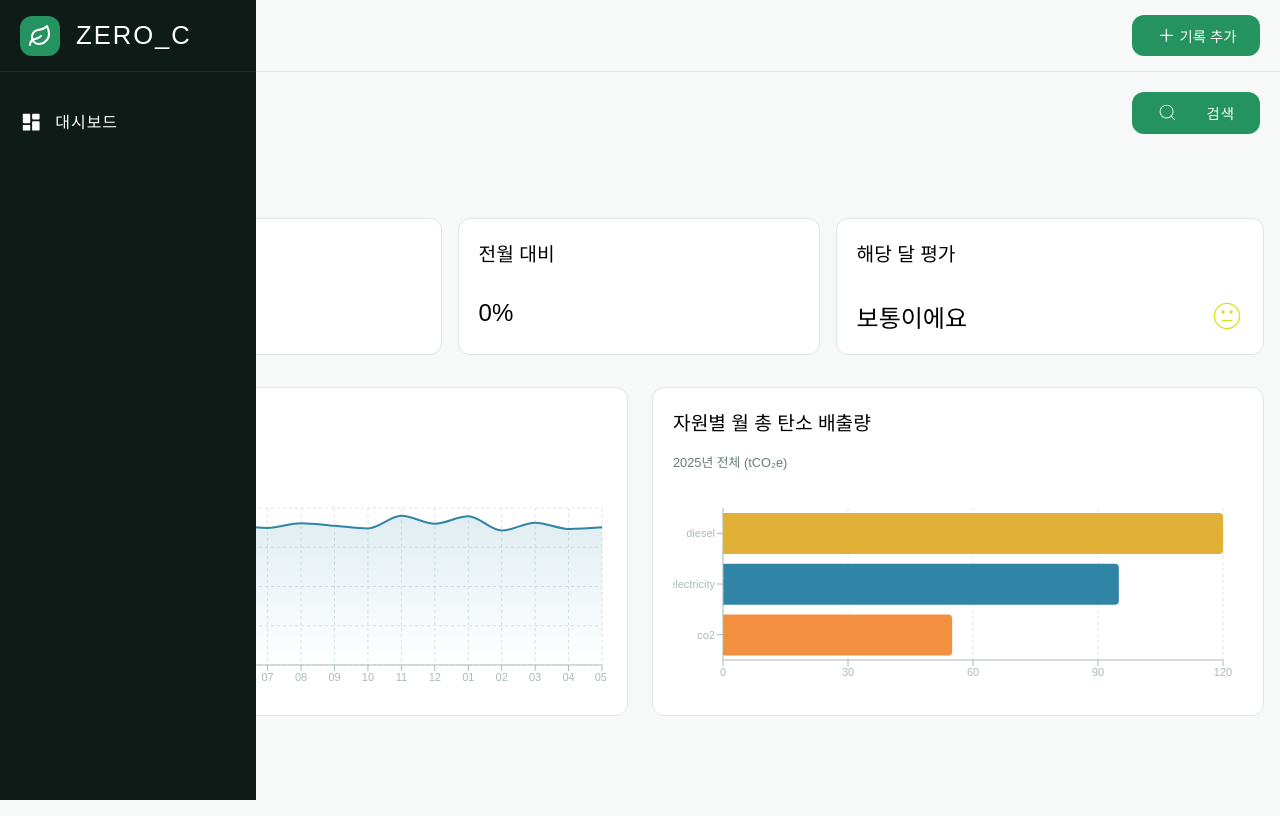
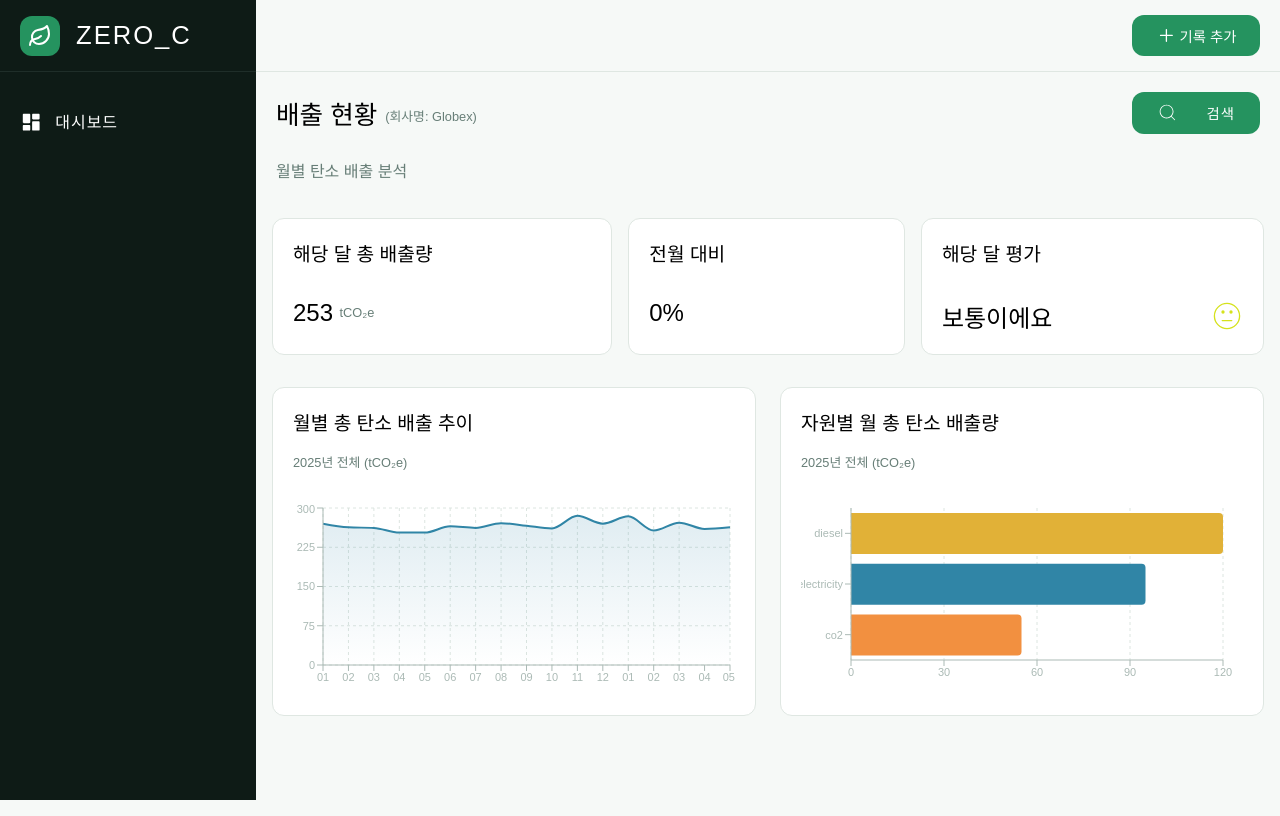
Before and after one commit to Hyunsoo-k/ZERO_C, a Next.js app: page / in a window 1280 px wide. Built offline with nearby package versions, Linux system fonts and the light colour scheme; a web font is replaced by a local one.

Commit message:
hotfix : 그리드 레이아웃 오류 수정

```diff
--- a/src/app/globals.scss
+++ b/src/app/globals.scss
@@ -27,8 +27,10 @@ body {
   }
 
   @include desktop {
+    overflow: hidden;
     display: grid;
     grid-template: auto 1fr / auto 1fr;
+    height: 100dvh;
     padding: 0;
   }
 
--- a/src/app/page.module.scss
+++ b/src/app/page.module.scss
@@ -2,10 +2,12 @@
 
 .page {
   width: 100%;
-  min-height: calc(100dvh - #{$header-height-mobile});
+  height: 100%;
+  // min-height: calc(100dvh - #{$header-height-mobile});
 
   @include desktop {
     grid-area: 2 / 2 / 3 / 3;
+    overflow-y: auto;
   }
 
   .main {
--- a/src/components/layouts/NavDrawer/NavDrawer.module.scss
+++ b/src/components/layouts/NavDrawer/NavDrawer.module.scss
@@ -14,7 +14,7 @@
   transition: transform ease-in-out 0.3s;
 
   @include desktop {
-    position: stick;
+    position: sticky;
     grid-area: 1 / 1 / 3 / 2;
     transform: none !important;
     transition: none !important;
```
